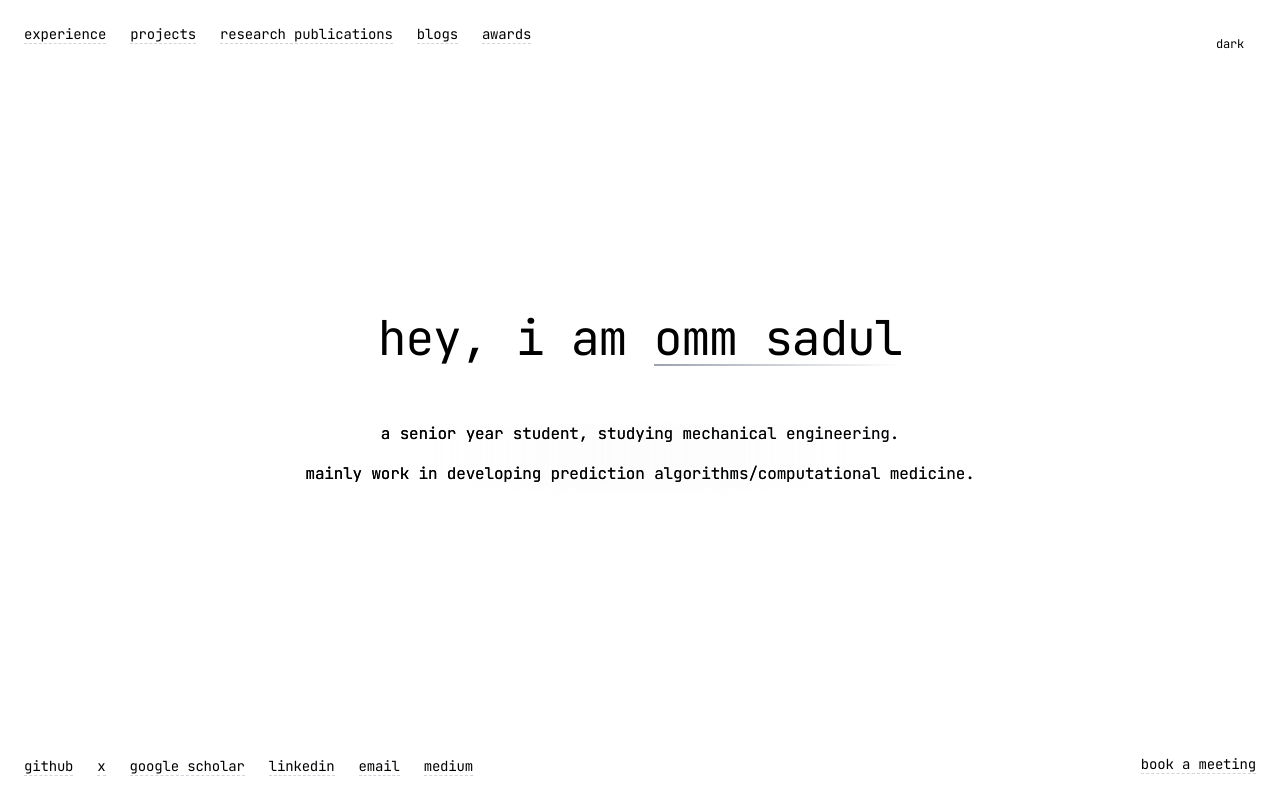
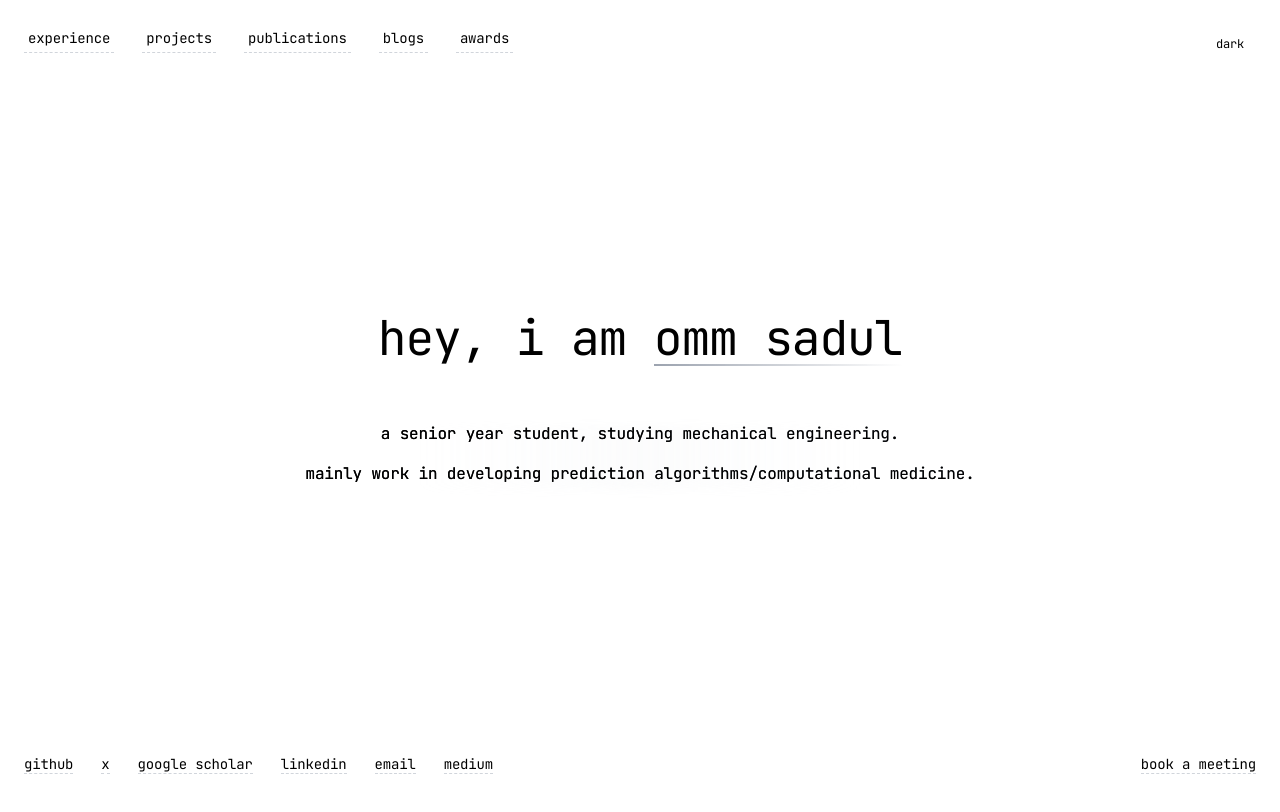
Before and after one commit to ommsadul/ommsadul.github.io, a Next.js app: page / in a window 1280 px wide. Shown: the top 812 px of the page. Built offline with nearby package versions, Linux system fonts and the light colour scheme.

Commit message:
feat: adjust content wrapper styles for improved layout; set height and overflow properties for better visibility

```diff
--- a/src/app/globals.css
+++ b/src/app/globals.css
@@ -42,12 +42,14 @@
 
 @layer components {
   .content-wrapper-home {
-    @apply max-w-2xl w-full mx-auto px-4 sm:px-6 md:px-8 pb-20 relative animate-fade-in;
+    @apply max-w-2xl w-full mx-auto px-4 sm:px-6 md:px-8 pb-0 relative animate-fade-in;
     box-sizing: border-box;
+    height: 100vh;
+    overflow: hidden;
   }
 
   .content-wrapper {
-    @apply max-w-2xl mx-auto mt-6 sm:mt-8 p-4 sm:p-6 md:p-8 pb-20 relative animate-fade-in;
+    @apply max-w-2xl mx-auto mt-6 sm:mt-8 p-4 sm:p-6 md:p-8 pb-12 relative animate-fade-in;
     width: 100%;
     box-sizing: border-box;
   }
--- a/src/app/page.tsx
+++ b/src/app/page.tsx
@@ -29,41 +29,40 @@ export default function Home() {
     hidden: { opacity: 0, y: -20 },
     show: { opacity: 1, y: 0, transition: { type: "spring", stiffness: 300, damping: 24 } }
   };  return (
-    <div className="relative flex flex-col justify-center items-center min-h-screen w-full">      {/* Main content starts directly */}
-        {/* Navigation Links - Top Left */}<motion.nav
-        className="fixed top-6 left-6 z-40 w-[40vw] sm:max-w-none"
+    <div className="relative flex flex-col justify-center items-center min-h-screen w-full">      {/* Main content starts directly */}      {/* Navigation Links - Top Left */}<motion.nav
+        className="fixed top-6 left-4 sm:left-6 z-40 w-[50vw] sm:w-auto sm:max-w-none"
         variants={navContainer}
         initial="hidden"
         animate="show"
       >
-        <motion.ul className="flex flex-wrap gap-y-1 gap-x-2 sm:space-x-4 text-2xs sm:text-xs md:text-sm">
-          <motion.li variants={navItem} className="mb-1">
-            <Link href="/experience" className="text-xs sm:text-sm">
+        <motion.ul className="flex flex-col sm:flex-row gap-y-2 gap-x-3 sm:gap-y-0 sm:space-x-4">
+          <motion.li variants={navItem}>
+            <Link href="/experience" className="text-xs sm:text-sm py-1 px-1 block">
               experience
             </Link>
           </motion.li>
-          <motion.li variants={navItem} className="mb-1">
-            <Link href="/projects" className="text-xs sm:text-sm">
+          <motion.li variants={navItem}>
+            <Link href="/projects" className="text-xs sm:text-sm py-1 px-1 block">
               projects
             </Link>
           </motion.li>
-          <motion.li variants={navItem} className="mb-1">
-            <Link href="/publications" className="text-xs sm:text-sm">
-              research publications
+          <motion.li variants={navItem}>
+            <Link href="/publications" className="text-xs sm:text-sm py-1 px-1 block">
+              publications
             </Link>
           </motion.li>
-          <motion.li variants={navItem} className="mb-1">
-            <Link href="/mlblogs" className="text-xs sm:text-sm">
+          <motion.li variants={navItem}>
+            <Link href="/mlblogs" className="text-xs sm:text-sm py-1 px-1 block">
               blogs
             </Link>
           </motion.li>
-          <motion.li variants={navItem} className="mb-1">
-            <Link href="/awards" className="text-xs sm:text-sm">
+          <motion.li variants={navItem}>
+            <Link href="/awards" className="text-xs sm:text-sm py-1 px-1 block">
               awards
             </Link>
           </motion.li>
         </motion.ul>
-      </motion.nav>        {/* Main Content - Center */}
+      </motion.nav>{/* Main Content - Center */}
       <motion.div
         className="text-center z-10 relative px-4 sm:px-0 w-full max-w-md sm:max-w-lg md:max-w-xl"
         initial={{ opacity: 0 }}
@@ -164,13 +163,13 @@ export default function Home() {
           </motion.div>
         </motion.div>
       </motion.div>      {/* Social Links - Bottom Left */}      <motion.div
-        className="fixed bottom-6 left-6 z-40 w-[40vw] sm:max-w-none"
+        className="fixed bottom-4 sm:bottom-6 left-4 sm:left-6 z-40 w-auto"
         initial={{ opacity: 0 }}
         animate={{ opacity: 1 }}
         transition={{ duration: 0.5, delay: 3.5 }}
       >
         <motion.ul
-          className="flex flex-wrap gap-x-2 gap-y-1 sm:space-x-4 text-2xs sm:text-xs md:text-sm"
+          className="flex flex-col sm:flex-row gap-y-2 gap-x-3 sm:gap-y-0 sm:space-x-4"
           variants={navContainer}
           initial="hidden"
           animate="show"
```
